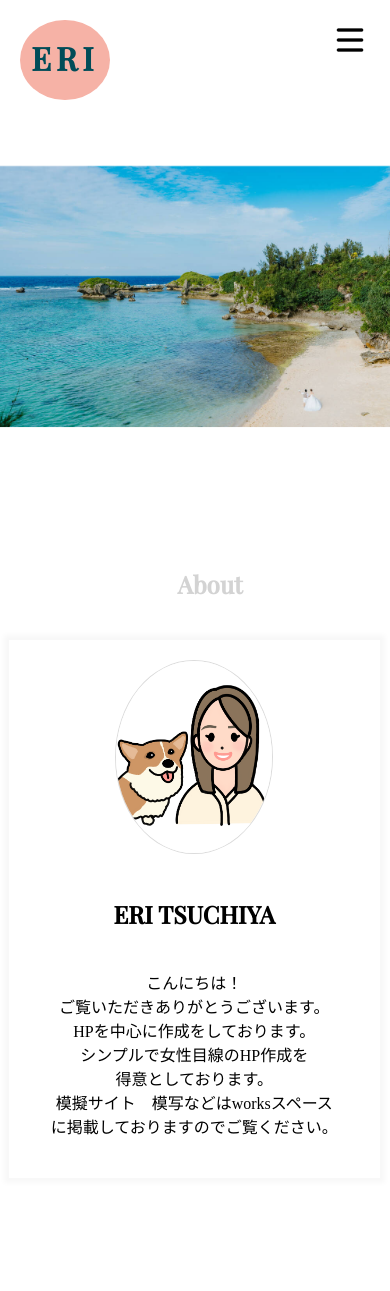
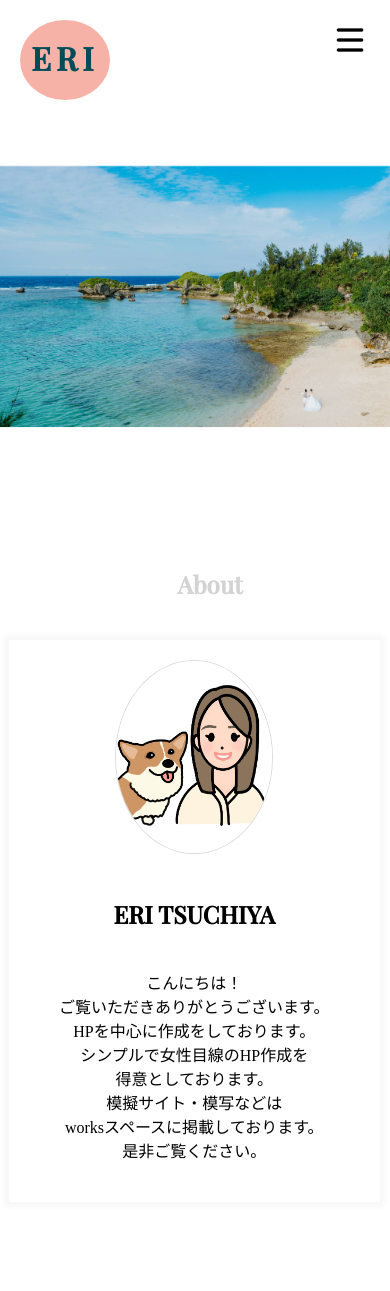
Before and after one commit to fukuoka0531/portfolio02162022, a PHP site: page / in a window 390 px wide; the page is wider, and only the part inside the window is pictured. Shown: the top 1291 px of that part. Run offline with PHP 8.4, Linux system fonts and the light colour scheme; some libraries are stand-ins or nearby versions; some web fonts are replaced.

Commit message:
about文面変更

```diff
--- a/my_portfolio.html
+++ b/my_portfolio.html
@@ -79,7 +79,7 @@
                     <div class="about__card__dis">
                         こんにちは！<br class="br-sp">ご覧いただきありがとうございます。<br>
                         HPを中心に作成をしております。<br class="br-sp">シンプルで女性目線のHP作成を<br class="br-sp">得意としております。<br>
-                        模擬サイト　模写などはworksスペースに掲載しておりますのでご覧ください。
+                        模擬サイト・模写などは<br class="br-sp">worksスペースに掲載しております。<br class="br-sp">是非ご覧ください。
                     </div>
                 </div>
                 <div class="back_card"></div>
--- a/style.css
+++ b/style.css
@@ -366,6 +366,7 @@ header .menu-btn{
     .slider img{
         width: 100%;
         margin-bottom: 30px;
+        padding: 10px;
     }
 }
 
```
